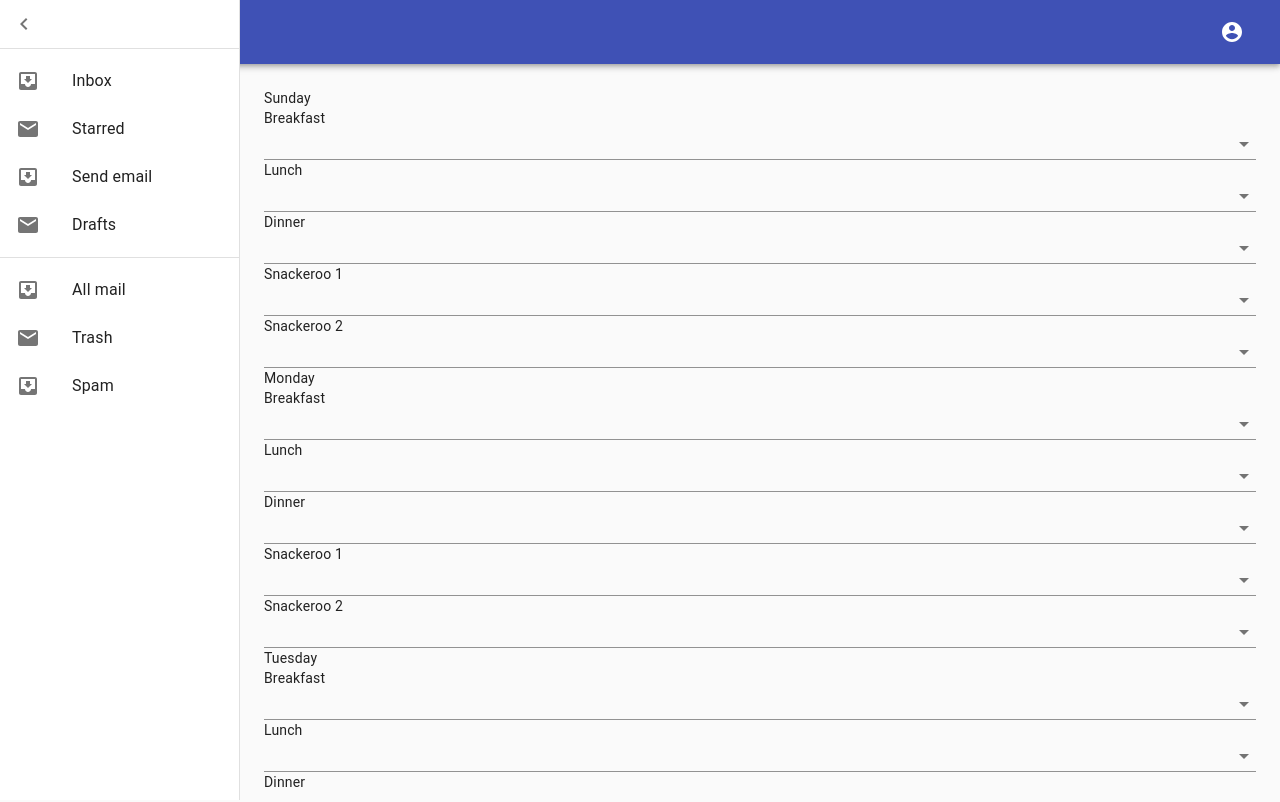
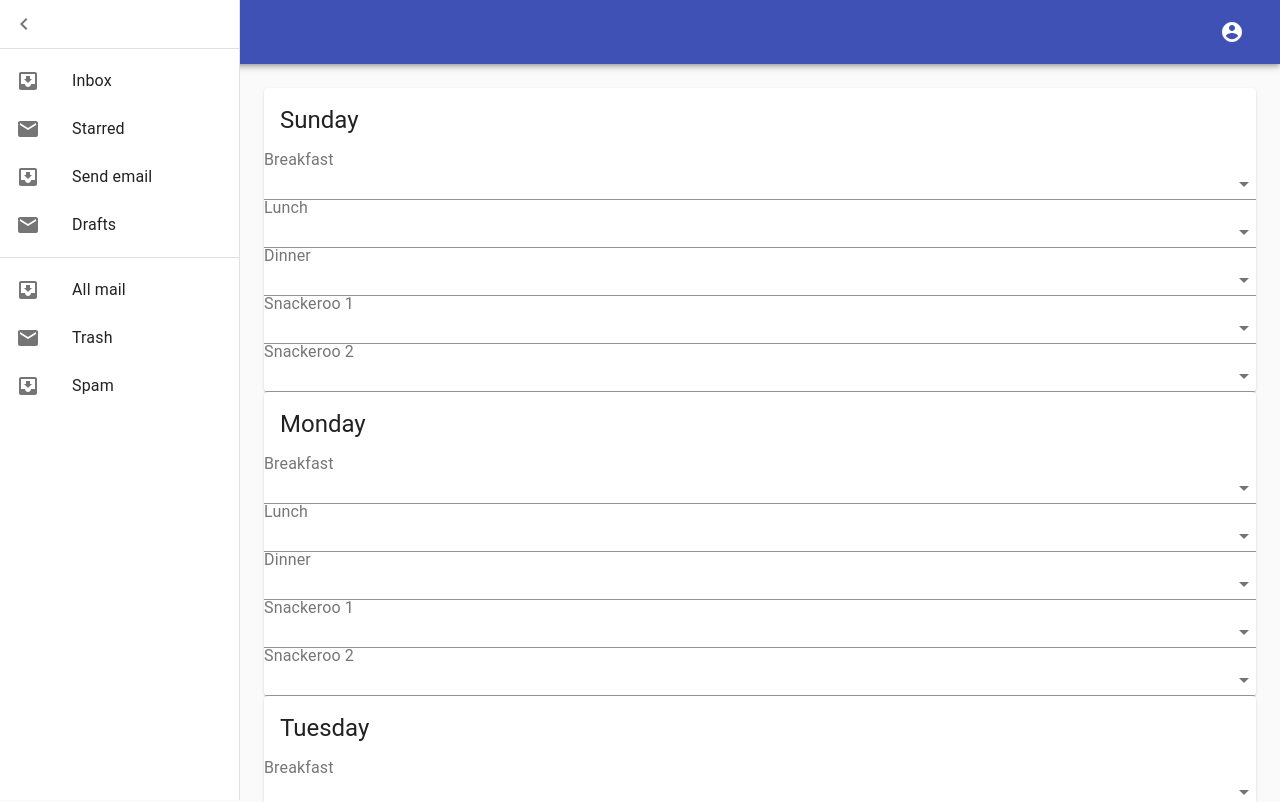
Before and after one commit to gage117/meal-planner, a React (Create React App) app in the folder client/: page / in a window 1280 px wide. Shown: the top 802 px of the page. Built offline with nearby package versions, Linux system fonts and the light colour scheme; the HTML template or start-up script is replaced by a standard one.

Commit message:
Added Card stuff to DayCard

```diff
--- a/client/src/components/DayCard/index.js
+++ b/client/src/components/DayCard/index.js
@@ -1,44 +1,51 @@
+import Card from '@material-ui/core/Card';
+import CardHeader from '@material-ui/core/CardHeader';
 import Grid from '@material-ui/core/Grid';
 import Select from '@material-ui/core/Select';
+import InputLabel from '@material-ui/core/InputLabel';
 import MenuItem from '@material-ui/core/MenuItem';
 
 export default function DayCard({ day }) {
     return (
+        <Card>
             <Grid
                 container
                 direction="column"
             >
-            { day }
-            <label>Breakfast</label>
-            <Select value={day.breakfast}>
+                <CardHeader
+                    title={day}
+                />
+                <InputLabel id={`${day}Breakfast`}>Breakfast</InputLabel>
+                <Select labelId={`${day}Breakfast`}>
                     <MenuItem value={'Bacon'}>Bacon</MenuItem>
                     <MenuItem value={'Eggs'}>Eggs</MenuItem>
                     <MenuItem value={'Omelette'}>Omelette</MenuItem>
                 </Select>
-            <label>Lunch</label>
-            <Select value={day.lunch}>
+                <InputLabel id={`${day}Lunch`}>Lunch</InputLabel>
+                <Select labelId={`${day}Lunch`}>
                     <MenuItem value={'Bacon'}>Bacon</MenuItem>
                     <MenuItem value={'Eggs'}>Eggs</MenuItem>
                     <MenuItem value={'Omelette'}>Omelette</MenuItem>
                 </Select>
-            <label>Dinner</label>
-            <Select value={day.dinner}>
+                <InputLabel id={`${day}Dinner`}>Dinner</InputLabel>
+                <Select labelId={`${day}Dinner`}>
                     <MenuItem value={'Bacon'}>Bacon</MenuItem>
                     <MenuItem value={'Eggs'}>Eggs</MenuItem>
                     <MenuItem value={'Omelette'}>Omelette</MenuItem>
                 </Select>
-            <label>Snackeroo 1</label>
-            <Select value={day.snackeroo}>
+                <InputLabel id={`${day}Snackeroo1`}>Snackeroo 1</InputLabel>
+                <Select labelId={`${day}Snackeroo1`}>
                     <MenuItem value={'Bacon'}>Bacon</MenuItem>
                     <MenuItem value={'Eggs'}>Eggs</MenuItem>
                     <MenuItem value={'Omelette'}>Omelette</MenuItem>
                 </Select>
-            <label>Snackeroo 2</label>
-            <Select value={day.snackeroo}>
+                <InputLabel id={`${day}Snackeroo2`}>Snackeroo 2</InputLabel>
+                <Select labelId={`${day}Snackeroo2`}>
                     <MenuItem value={'Bacon'}>Bacon</MenuItem>
                     <MenuItem value={'Eggs'}>Eggs</MenuItem>
                     <MenuItem value={'Omelette'}>Omelette</MenuItem>
                 </Select>
             </Grid>
+        </Card>
     )
 }
```
Lines whose indentation alone changed are shown as unchanged.
